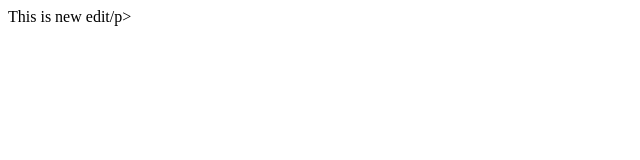
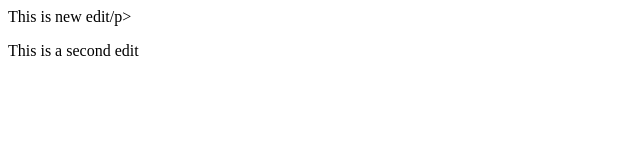
Before and after one commit to deepslama4/apnacollege, a plain HTML site: page index.html in a window 1280 px wide. Shown: the whole page, without its empty margins (0-640 px from the left). Drawn offline with Linux system fonts and the light colour scheme.

Commit message:
Update index.html

```diff
--- a/index.html
+++ b/index.html
@@ -1 +1,2 @@
 <p>This is new edit/p>
+  <P>This is a second edit</P>
```
